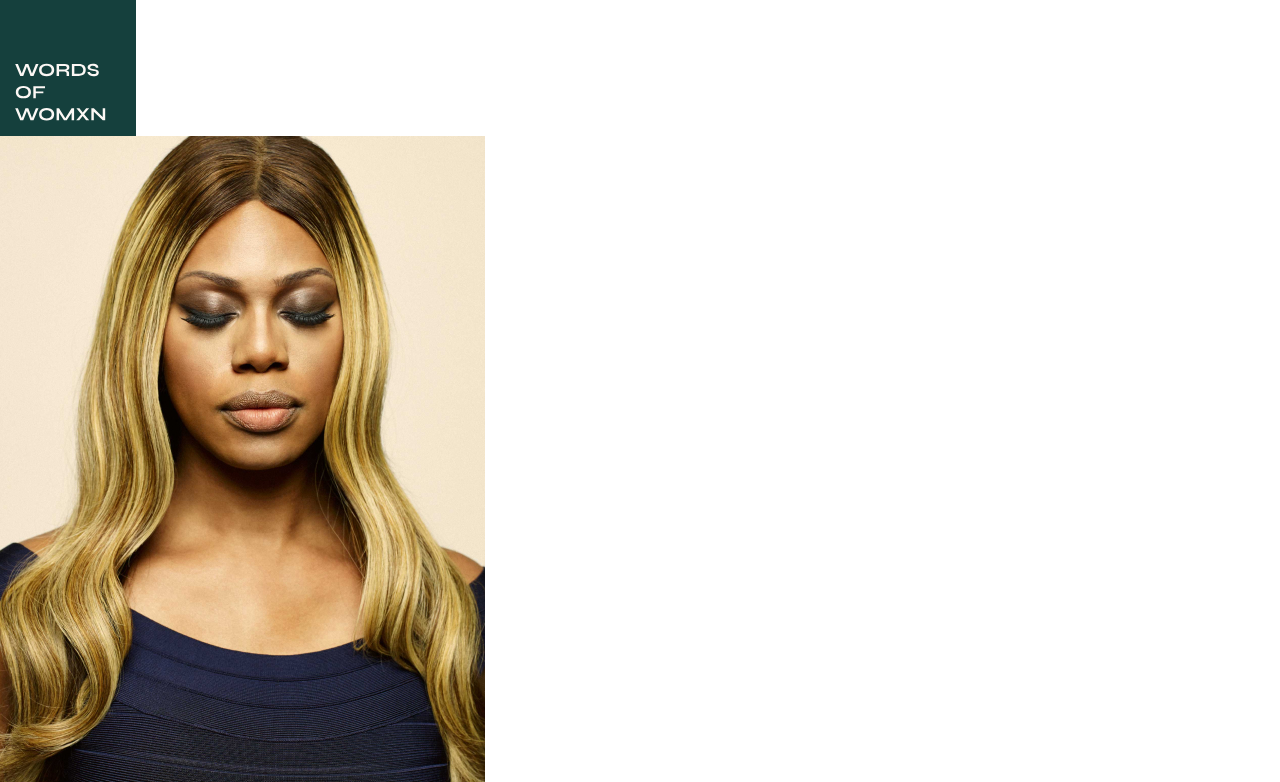
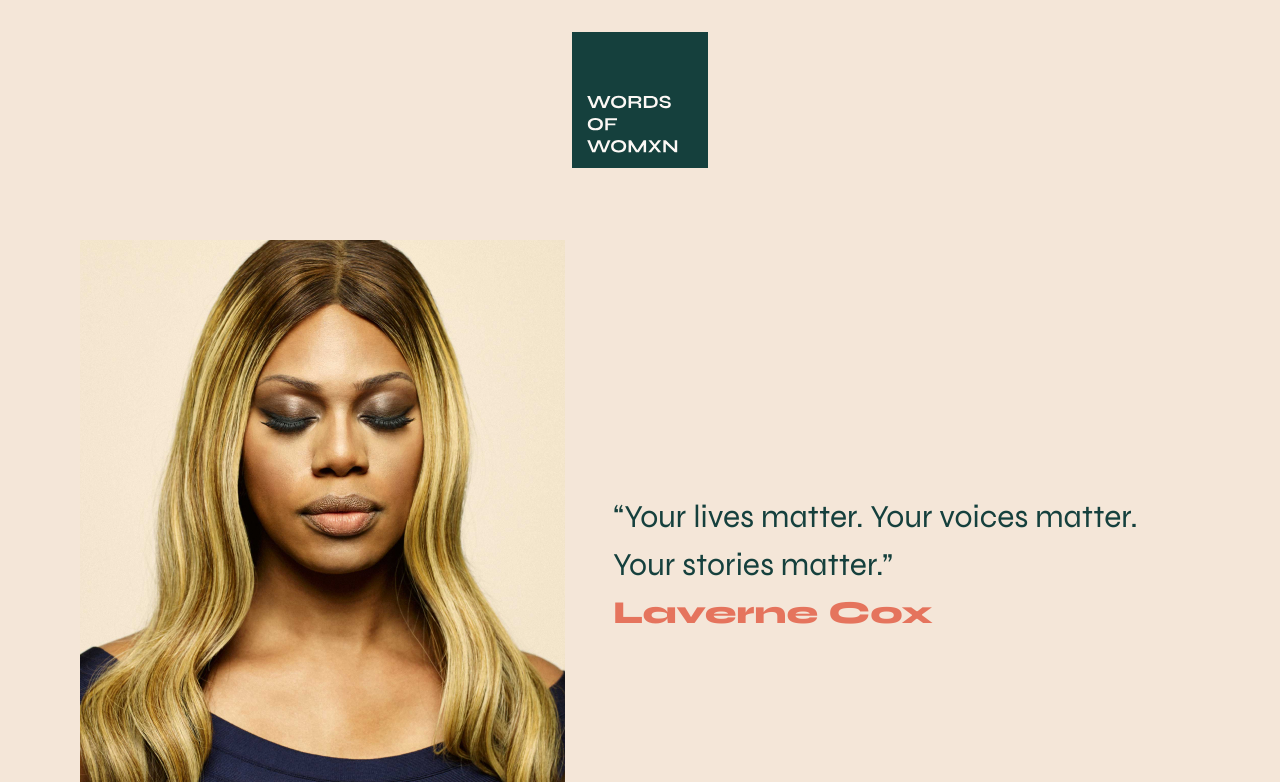
Before and after one commit to Waffles4Ransom/SuperHi_WordsOfWomxn, a plain HTML site: page index.html in a window 1280 px wide. Shown: the top 782 px of the page. Drawn offline with Linux system fonts and the light colour scheme.

Commit message:
adds layout with css

```diff
--- a/index.html
+++ b/index.html
@@ -15,26 +15,34 @@
 
   <section>
     <img src="assets/images/laverne.jpg" alt="Laverne Cox" srcset="assets/images/laverne.jpg, assets/images/laverne-2x.jpg">
+    <div>
       <h2>“Your lives matter. Your voices matter. Your stories matter.”</h2>
       <p>Laverne Cox</p>
+    </div>
   </section>
 
   <section>
     <img src="assets/images/malala.jpg" alt="Malala Yousafzai" srcset="assets/images/malala.jpg, assets/images/malala-2x.jpg">
+    <div>
       <h2>“If one man can destroy everything, why can't one girl change it?”</h2>
       <p>Malala Yousafzai</p>
+    </div>
   </section>
 
   <section>
     <img src="assets/images/maya.jpg" alt="Maya Angelou" srcset="assets/images/maya.jpg, assets/images/maya-2x.jpg">
+    <div>
       <h2>“You may not control all the events that happen to you, but you can decide not to be reduced by them.”</h2>
       <p>Maya Angelou</p>
+    </div>
   </section>
 
   <section>
     <img src="assets/images/roxane.jpg" alt="Roxane Gay" srcset="assets/images/roxane.jpg, assets/images/roxane-2x.jpg">
+    <div>
       <h2>“[Unlikeable women] accept the consequences of their choices, and those consequences become stories worth reading.”</h2>
       <p>Roxane Gay</p>
+    </div>
   </section>
 
 </body>
--- a/style/style.css
+++ b/style/style.css
@@ -0,0 +1,48 @@
+@import url('https://fonts.googleapis.com/css2?family=Syne:wght@400;800&display=swap');
+
+body {
+  font-family: 'Syne', Arial;
+  font-size: 2rem;
+  line-height: 1.5;
+
+  background-color: #f4e6d8;
+  color: #15403d;
+  margin: 15rem auto 15rem auto;
+  max-width: 70rem;
+}
+
+p {
+  font-weight: 800;
+  color: #e5745d;
+}
+
+header {
+  position: fixed;
+  top: 0;
+  left: 0;
+  width: 100%;
+  padding: 2rem;
+  text-align: center;
+  z-index: 1;
+}
+
+section {
+  display: flex;
+  flex-direction: row;
+  justify-content: space-between;
+  align-items: center;
+  margin: 6rem 0 6rem 0;
+}
+
+section:nth-child(odd) {
+  flex-direction: row-reverse;
+}
+
+section div {
+  padding: 3rem;
+  position: relative;
+}
+
+section img {
+  position: relative;
+}
```
Lines whose indentation alone changed are shown as unchanged.
